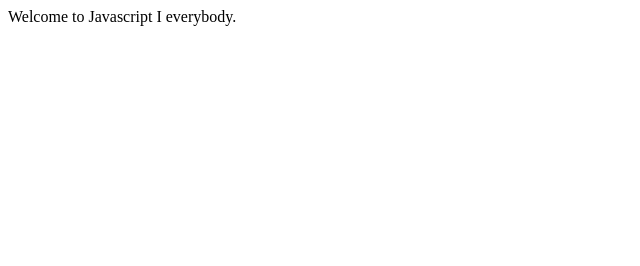
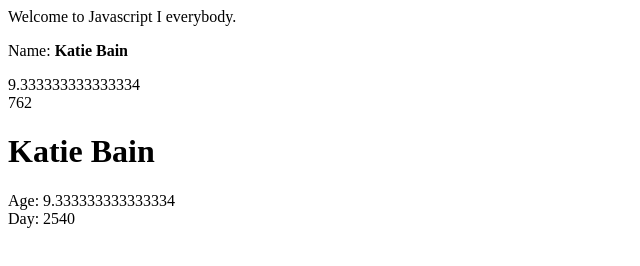
Before and after one commit to kbmae/2019_OK_Coders, a plain HTML site: page index.html in a window 1280 px wide. Shown: the whole page, without its empty margins (0-640 px from the left). Drawn offline with Linux system fonts and the light colour scheme.

Commit message:
Add document.write JS

```diff
--- a/index.html
+++ b/index.html
@@ -10,6 +10,17 @@
     <script>
         /*Command interface to JS only*/
         document.write("Welcome to Javascript I everybody.");
+        var txt = "Katie Bain";
+        document.write("<p>Name: " + txt.bold() + "</p>");
+        document.write(28/3);
+        document.write("<br/>");
+        document.write(6*127);
+
+        /*Professor's take on it.*/
+        document.write("<h1>Katie Bain</h1>");
+        document.write("<div>Age: " + (28 / 3) + "</div>");
+        document.write("<div>Day: " + (20 * 127) + "</div>");
+
         </script>
 </body>
 <!--Git = Version Control System
```
